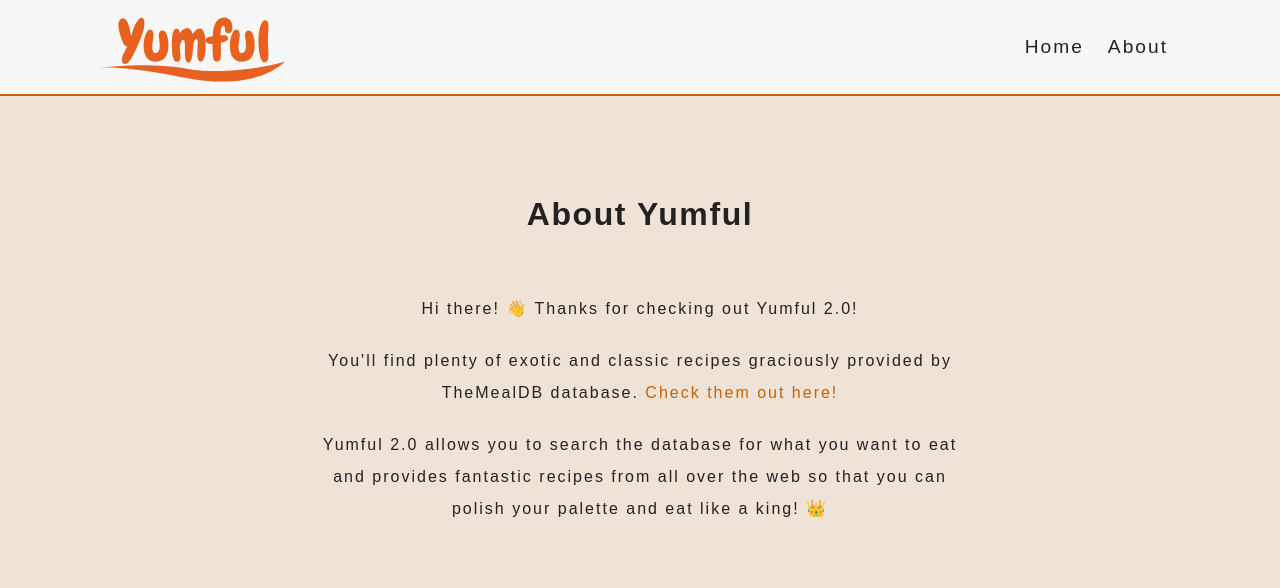
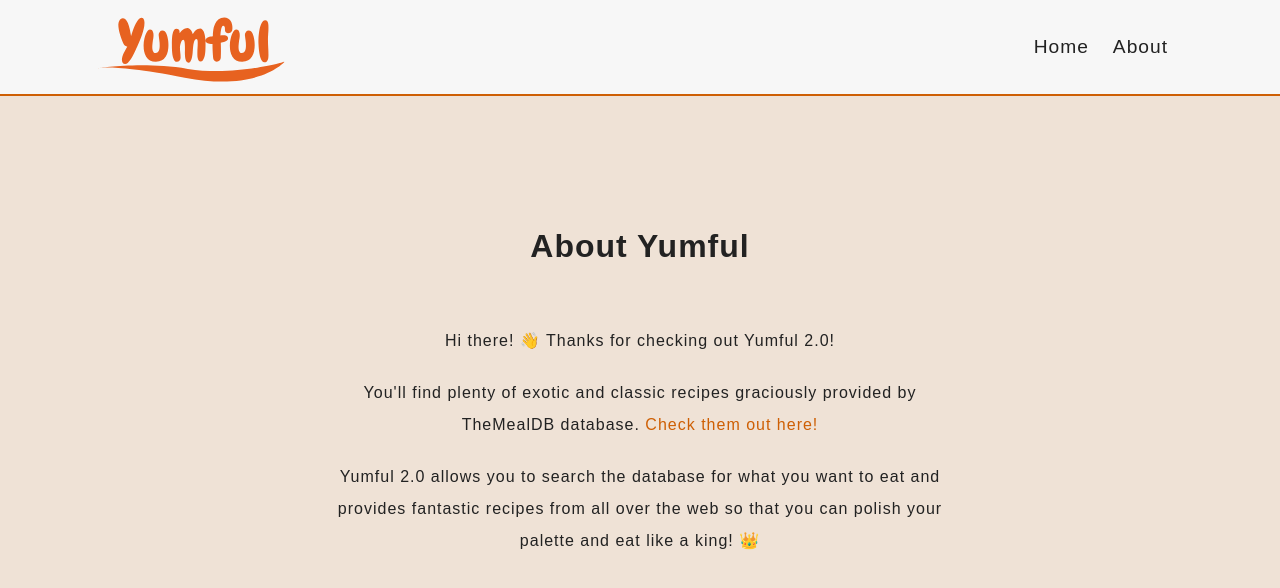
Before and after one commit to eysix/Yumful-2.0, a React (Create React App) app: page /about in a window 1280 px wide. Shown: the top 588 px of the page. Built offline with nearby package versions, Linux system fonts and the light colour scheme; no server answers.

Commit message:
Fix styling

```diff
--- a/src/components/Meal.js
+++ b/src/components/Meal.js
@@ -4,7 +4,7 @@
 const Meal = ({image, name, id, category, area, tags}) => {
   return (
     <article className="meal">
-      <div className="img-container">
+      <div className="meal-img-container">
         <Link to={`/meal/${id}`} className="btn btn-primary">
           <img src={image} alt={name} />
         </Link>
--- a/src/components/SearchForm.js
+++ b/src/components/SearchForm.js
@@ -21,8 +21,8 @@
     <section className="section search">
       <form className="search-form" onSubmit={handleSubmit}>
         <div className="form-control">
-          <label htmlFor='name'> search your favourite food</label>
-          <input type="text" id="name" ref={searchValue} onChange={searchMeal} />
+          <label htmlFor='name'> search 300+ recipes</label>
+          <input placeholder="Find a Yummy Recipe..." type="text" id="name" ref={searchValue} onChange={searchMeal} />
         </div>
       </form>
     </section>
--- a/src/index.css
+++ b/src/index.css
@@ -12,14 +12,14 @@
   --mainBackground: #efe2d6;
   --mainOverlay: rgba(35, 10, 36, 0.4);
   --mainBlack: #222;
-  --mainGrey: #ececec;
+  --mainGrey: #ededed;
   --darkGrey: #afafaf;
   --mainRed: #bd0303;
   --mainTransition: all 0.3s linear;
-  --mainSpacing: 0.1rem;
-  --lightShadow: 2px 5px 3px 0px rgba(0, 0, 0, 0.5);
-  --darkShadow: 4px 10px 5px 0px rgba(0, 0, 0, 0.5);
-  --mainBorderRadius: 0.25rem;
+  --mainSpacing: 1px;
+  --lightShadow: 2px 3px 3px 0px rgba(0, 0, 0, 0.5);
+  --darkShadow: 2px 10px 5px 0px rgba(0, 0, 0, 0.5);
+  --mainBorderRadius: 1rem;
   --smallWidth: 85vw;
   --maxWidth: 40rem;
   --fullWidth: 1170px;
@@ -119,7 +119,8 @@
   text-align: center;
 }
 .btn-details {
-  padding: 0.25rem 0.4rem;
+  margin-top: 0.5rem;
+  padding: 0.3rem 0.6rem;
 }
 .btn-details:hover {
   background: var(--primaryLightColor);
@@ -155,7 +156,7 @@
   font-weight: bold;
   margin-right: 0.5rem;
   font-weight: 400;
-  letter-spacing: 2px;
+  letter-spacing: 1px;
   font-size: 1.2rem;
   padding: 0.25rem 0.5rem;
   transition: var(--mainTransition);
@@ -179,7 +180,7 @@
 .about-section p {
   line-height: 2rem;
   font-weight: 400;
-  letter-spacing: 2px;
+  letter-spacing: 1px;
   text-align: center;
 }
 .about-section a {
@@ -213,7 +214,7 @@
   letter-spacing: var(--mainSpacing);
   text-align: center;
   margin-bottom: 3.5rem;
-  margin-top: 1rem;
+  margin-top: 3rem;
 }
 .meals-center {
   width: var(--smallWidth);
@@ -237,6 +238,7 @@
 
 .meal {
   background: var(--mainWhite);
+  justify-content: center;
   margin-bottom: 2rem;
   box-shadow: var(--lightShadow);
   transition: var(--mainTransition);
@@ -244,6 +246,11 @@
   grid-template-rows: auto 1fr;
   border-radius: var(--mainBorderRadius);
 }
+
+.meal-img-container {
+  padding: 1rem 1.5rem;
+}
+
 .meal:hover {
   box-shadow: var(--darkShadow);
 }
@@ -285,7 +292,7 @@
   background: var(--mainWhite);
   padding: 2rem 2.5rem;
   text-transform: capitalize;
-  border-radius: var(--mainBorderRadius);
+  border-radius: 4rem;
   box-shadow: var(--lightShadow);
 }
 
@@ -294,7 +301,7 @@
   text-align: center;
   margin-bottom: 1.25rem;
   font-weight: bold;
-  letter-spacing: 0.25rem;
+  letter-spacing: 0.1rem;
   color: var(--primaryColor);
 }
 .form-control input {
@@ -303,8 +310,8 @@
   border-color: transparent;
   background: var(--mainGrey);
   border-radius: var(--mainBorderRadius);
-  padding: 0.5rem;
-  font-size: 1.2rem;
+  padding: 0.7rem;
+  font-size: 1rem;
 }
 /*
 ======
@@ -396,7 +403,29 @@
     padding-top: 0;
   }
 }
-.loader,
+
+.loader {
+  margin: auto;
+  margin-top: 4rem;
+  border: 20px solid #EAF0F6;
+  border-radius: 50%;
+  border-top: 20px solid var(--primaryColor);
+  width: 200px;
+  height: 200px;
+  animation: spinner 4s linear infinite;
+  animation-delay: -0.4s;
+}
+
+@keyframes spinner {
+  0% {
+    transform: rotate(0deg);
+  }
+
+  100% {
+    transform: rotate(360deg);
+  }
+}
+/* .loader,
 .loader:before,
 .loader:after {
   background: transparent;
@@ -455,4 +484,4 @@
     box-shadow: 0 -2em;
     height: 5em;
   }
-}
+} */
```
